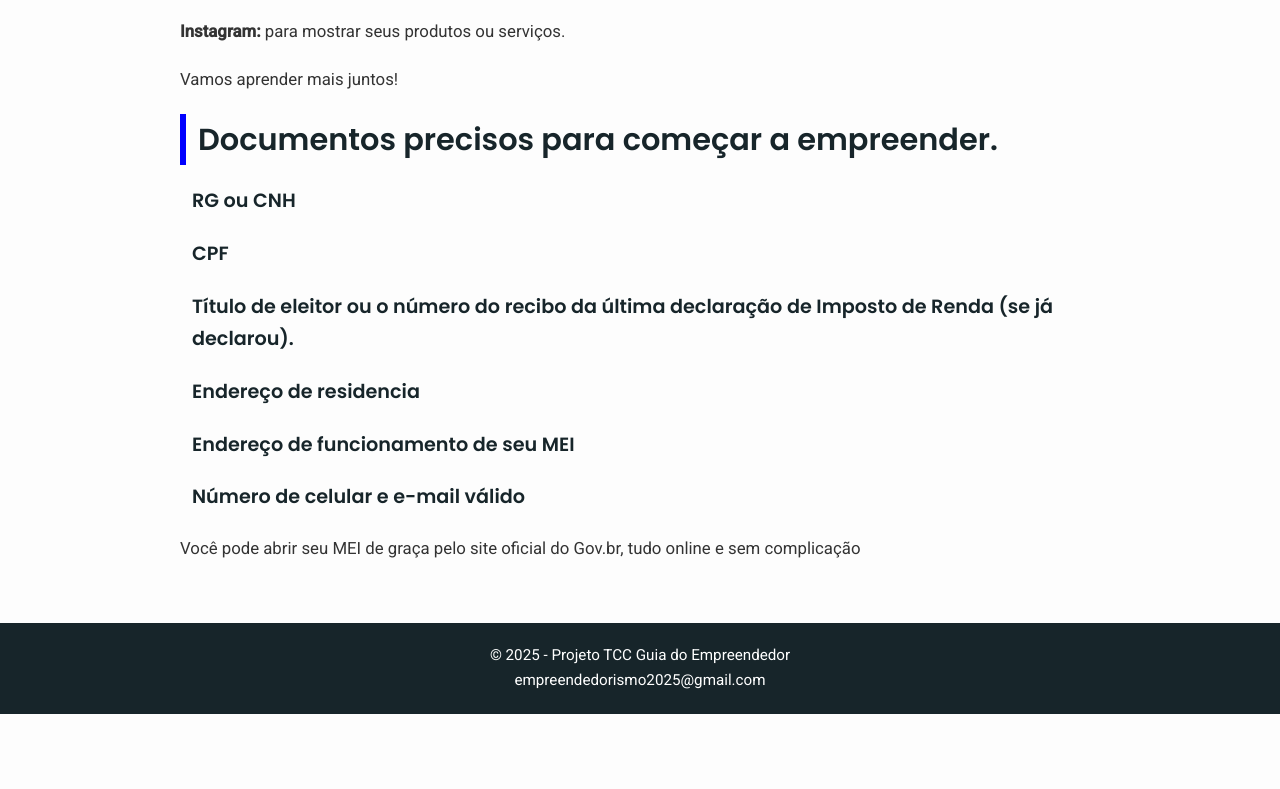
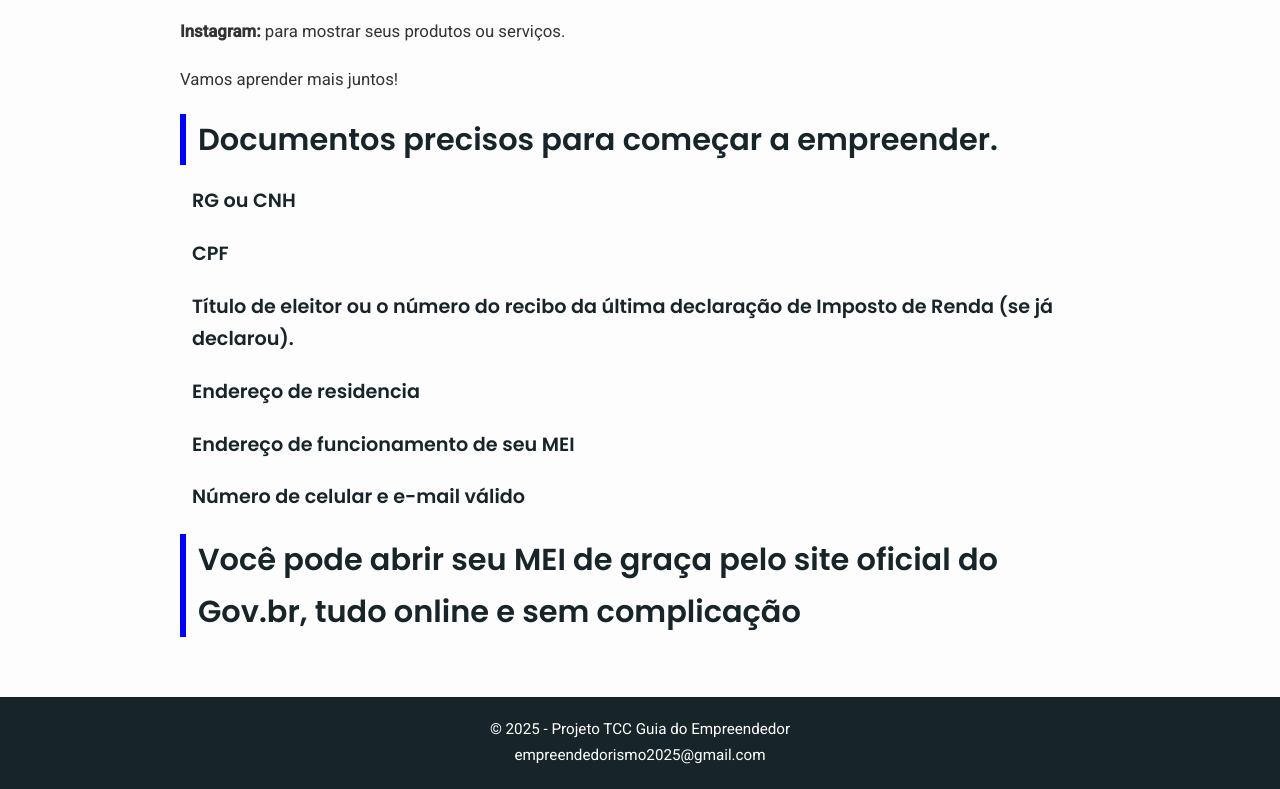
Before and after one commit to JefersonLaranjeira/guia-do-empreendedor, a plain HTML site: page index.html in a window 1280 px wide. Shown: the part 1612-2401 px from the top of the page. Before the commit the page ends 2326 px from the top, so only its background shows below. Drawn offline with Linux system fonts and the light colour scheme.

Commit message:
Update index.html

```diff
--- a/index.html
+++ b/index.html
@@ -69,7 +69,7 @@
       <p><h3>Endereço de residencia</h3></p>
       <p><h3>Endereço de funcionamento de seu <strong>MEI</strong></h3></p>
       <p><h3>Número de celular e e-mail válido</h3></p>
-      <p><h>Você pode abrir seu MEI de graça pelo site oficial do Gov.br, tudo online e sem complicação</h></p>
+      <p><h2>Você pode abrir seu MEI de graça pelo site oficial do Gov.br, tudo online e sem complicação</h2></p>
     </section>
   </main>
 
```
